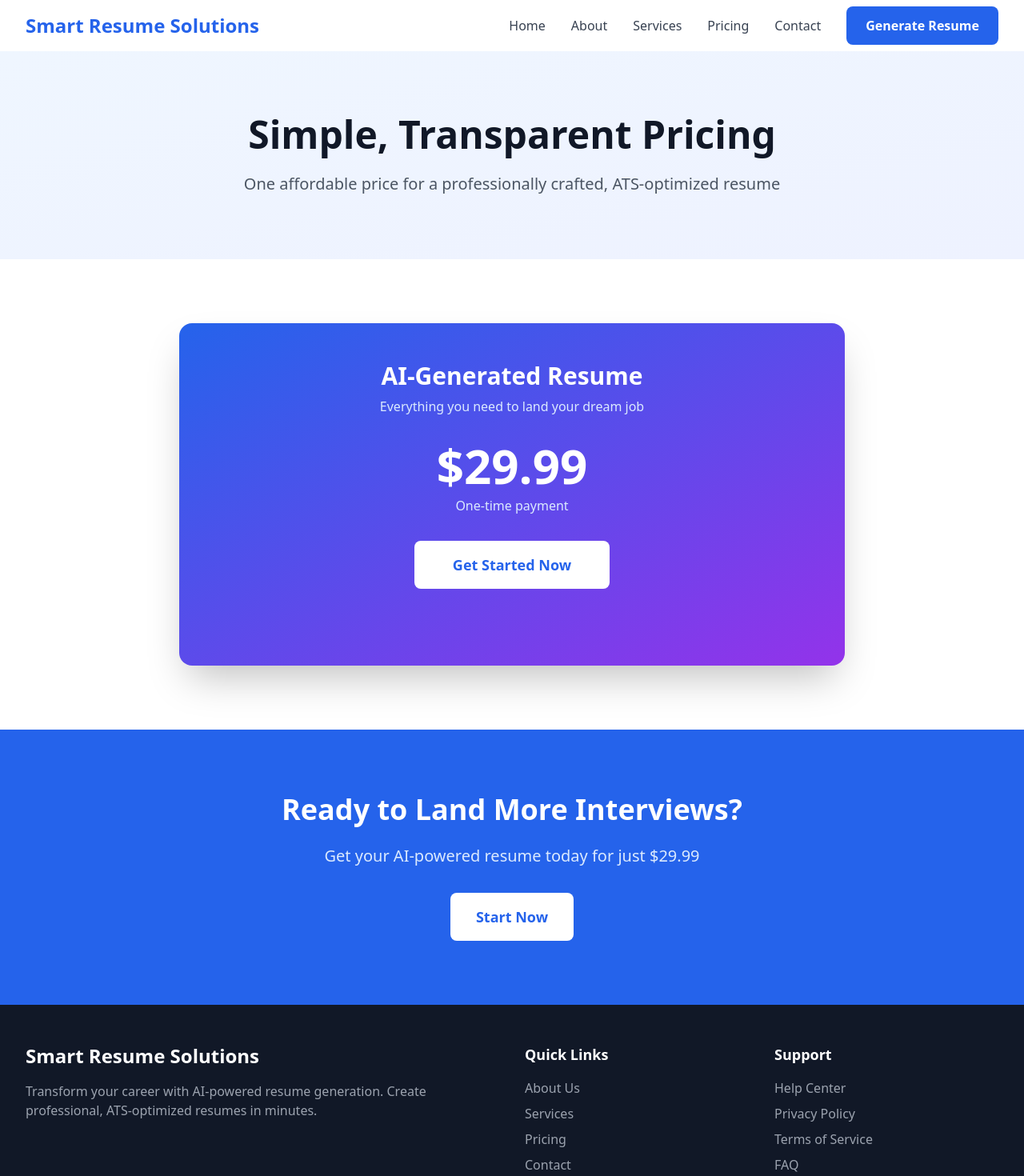
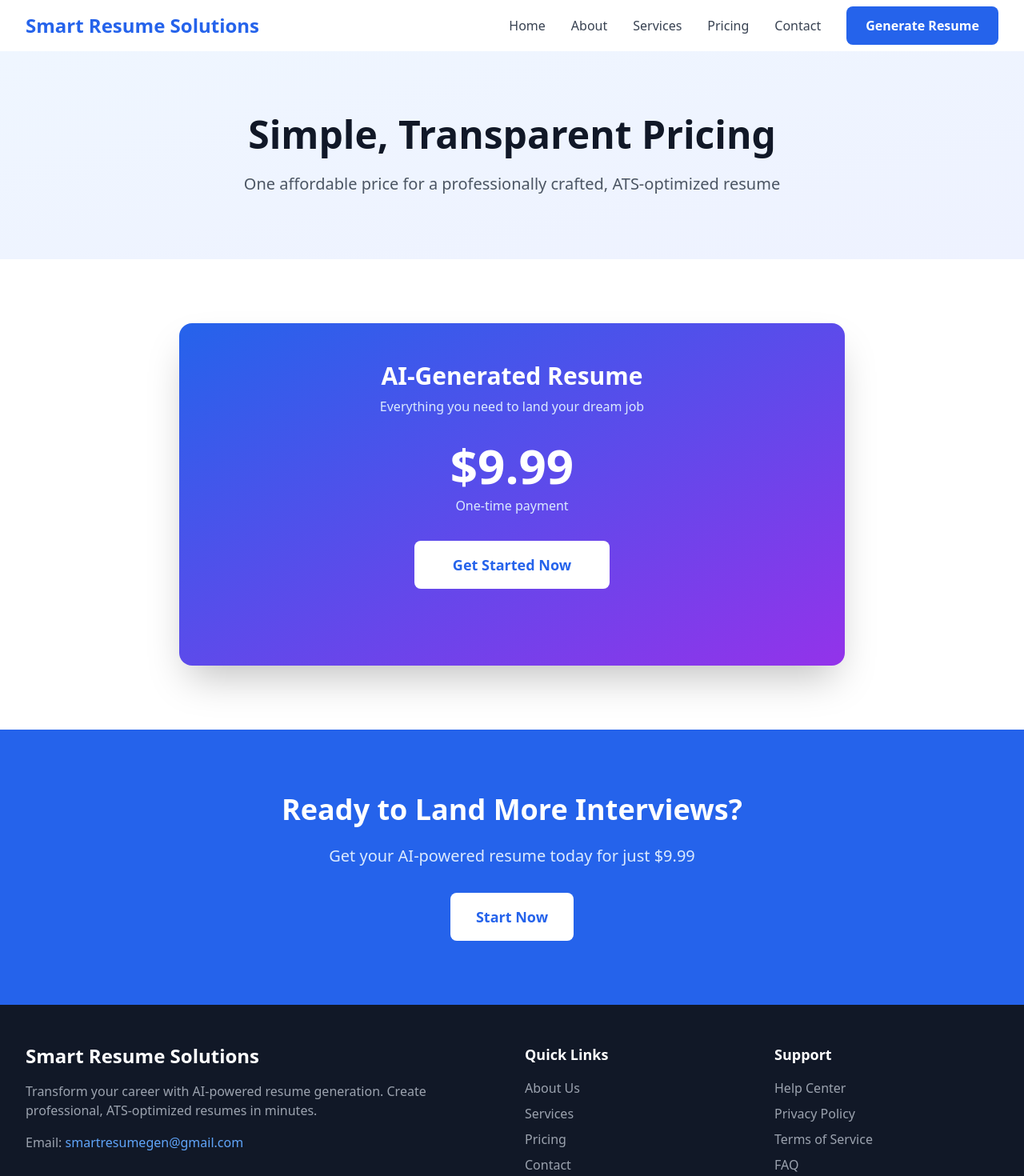
Before and after one commit to smartresumegen-ctrl/Smart-Resume-Solutions, a Next.js app: page /pricing in a window 1280 px wide. Shown: the top 1470 px of the page at 80% size. Built offline with nearby package versions, Linux system fonts and the light colour scheme.

Commit message:
Update pricing to $9.99 and change email

```diff
--- a/components/Footer.js
+++ b/components/Footer.js
@@ -11,6 +11,9 @@ export default function Footer() {
               Transform your career with AI-powered resume generation.
               Create professional, ATS-optimized resumes in minutes.
             </p>
+            <div className="text-gray-400">
+              <p>Email: <a href="mailto:smartresumegen@gmail.com" className="text-primary-400 hover:text-primary-300">smartresumegen@gmail.com</a></p>
+            </div>
           </div>
 
           <div>
--- a/pages/api/checkout.js
+++ b/pages/api/checkout.js
@@ -18,7 +18,7 @@ export default async function handler(req, res) {
               name: 'AI-Generated Professional Resume',
               description: 'Your personalized, ATS-optimized resume',
             },
-            unit_amount: 2999,
+            unit_amount: 999,
           },
           quantity: 1,
         },
--- a/pages/contact.js
+++ b/pages/contact.js
@@ -137,7 +137,7 @@ export default function Contact() {
                     </div>
                     <div>
                       <h3 className="font-semibold text-gray-900 mb-1">Email</h3>
-                      <p className="text-gray-600">support@smartresumesolutions.com</p>
+                      <p className="text-gray-600">smartresumegen@gmail.com</p>
                     </div>
                   </div>
 
--- a/pages/generate.js
+++ b/pages/generate.js
@@ -258,7 +258,7 @@ export default function Generate() {
               {/* Pricing Notice */}
               <div className="bg-blue-50 border border-blue-200 rounded-lg p-4">
                 <p className="text-blue-900 font-medium">
-                  💳 Price: $29.99 for your AI-generated resume
+                  💳 Price: $9.99 for your AI-generated resume
                 </p>
                 <p className="text-blue-700 text-sm mt-1">
                   You'll be redirected to secure payment after submitting your information
--- a/pages/pricing.js
+++ b/pages/pricing.js
@@ -32,7 +32,7 @@ export default function Pricing() {
                 <p className="text-blue-100 mb-8">Everything you need to land your dream job</p>
 
                 <div className="mb-8">
-                  <div className="text-6xl font-bold text-white mb-2">$29.99</div>
+                  <div className="text-6xl font-bold text-white mb-2">$9.99</div>
                   <div className="text-blue-100">One-time payment</div>
                 </div>
 
@@ -51,7 +51,7 @@ export default function Pricing() {
               Ready to Land More Interviews?
             </h2>
             <p className="text-xl text-blue-100 mb-8">
-              Get your AI-powered resume today for just $29.99
+              Get your AI-powered resume today for just $9.99
             </p>
             <Link href="/generate" className="inline-block bg-white text-primary-600 font-semibold py-4 px-8 rounded-lg hover:bg-gray-100 transition text-lg">
               Start Now
```
